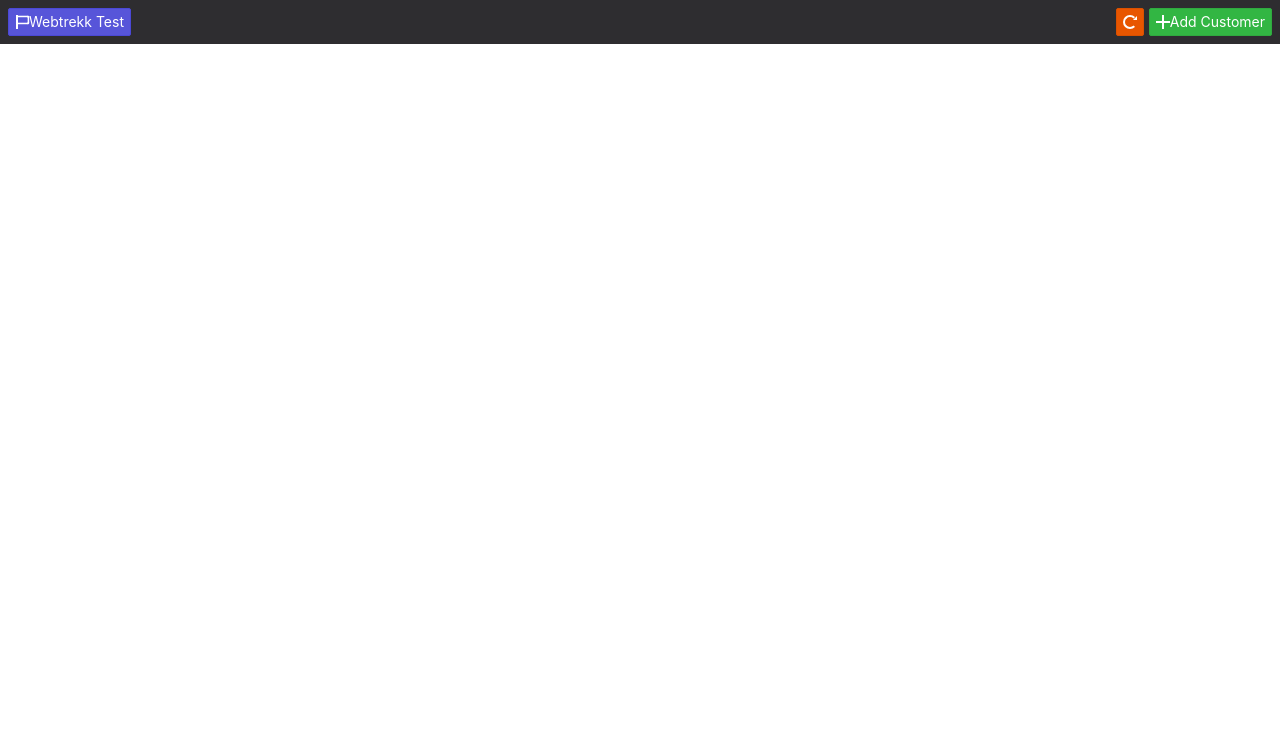
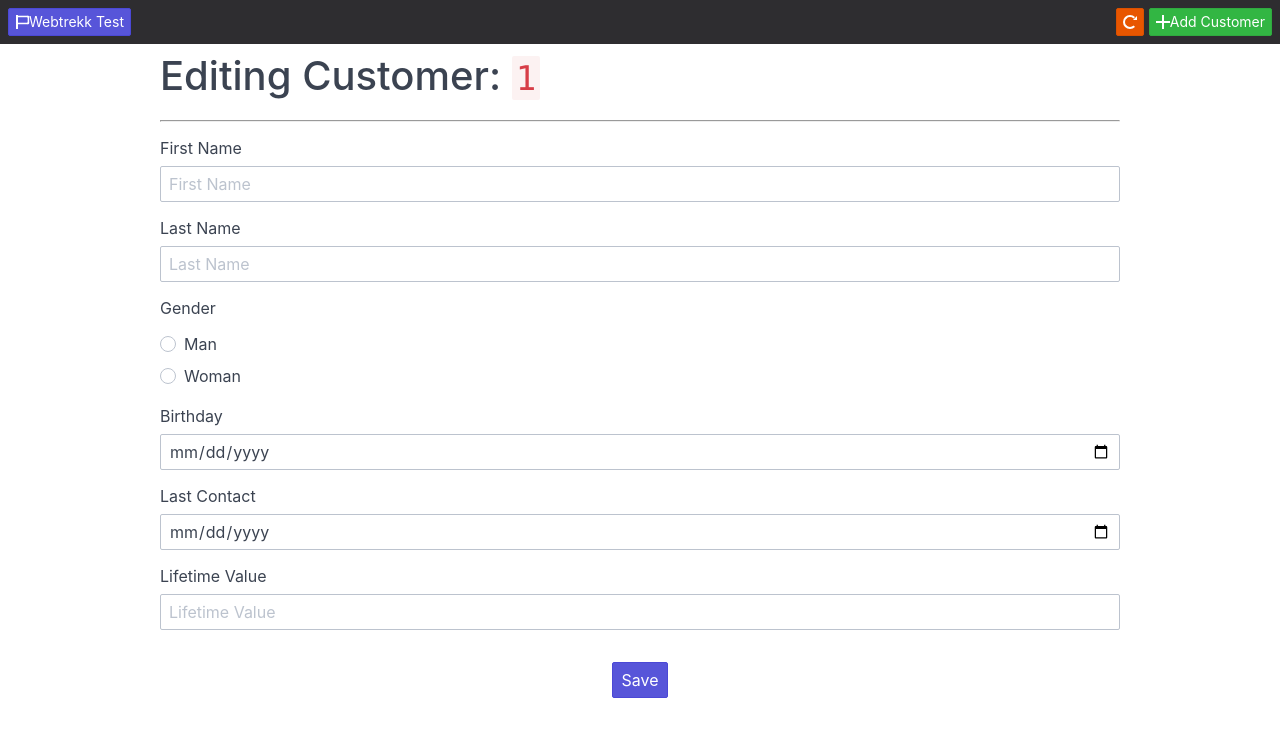
Before and after one commit to karmasakshi/webtrekk-test-fe, an Angular app: page /customers/1 in a window 1280 px wide. Shown: the top 736 px of the page. Built offline with nearby package versions, Linux system fonts and the light colour scheme.

Commit message:
Add customer form.

```diff
--- a/src/app/components/main/main.component.html
+++ b/src/app/components/main/main.component.html
@@ -1,5 +1,10 @@
 <!-- Header -->
 <app-header></app-header>
 
-<!-- Router Outlet -->
-<router-outlet></router-outlet>
+<!-- Main Container -->
+<div class="main-container">
+
+  <!-- Main Container / Router Outlet -->
+  <router-outlet></router-outlet>
+
+</div>
--- a/src/app/components/main/main.component.scss
+++ b/src/app/components/main/main.component.scss
@@ -0,0 +1,3 @@
+.main-container {
+  padding-bottom: 4rem;
+}
--- a/src/app/modules/customer/components/customer-detail/customer-detail.component.html
+++ b/src/app/modules/customer/components/customer-detail/customer-detail.component.html
@@ -0,0 +1,60 @@
+<div class="container grid-lg">
+  <div class="columns">
+    <div class="column">
+
+      <h1>Editing Customer: <code>1</code></h1>
+
+      <hr>
+
+      <!-- First Name -->
+      <div class="form-group">
+        <label class="form-label" for="first-name">First Name</label>
+        <input class="form-input" type="text" id="first-name" placeholder="First Name">
+      </div>
+
+      <!-- Last Name -->
+      <div class="form-group">
+        <label class="form-label" for="last-name">Last Name</label>
+        <input class="form-input" type="text" id="last-name" placeholder="Last Name">
+      </div>
+
+      <!-- Gender -->
+      <div class="form-group">
+        <label class="form-label">Gender</label>
+        <label class="form-radio">
+          <input type="radio" name="gender">
+          <i class="form-icon"></i> Man
+        </label>
+        <label class="form-radio">
+          <input type="radio" name="gender">
+          <i class="form-icon"></i> Woman
+        </label>
+      </div>
+
+      <!-- Birthday -->
+      <div class="form-group">
+        <label class="form-label" for="birthday">Birthday</label>
+        <input class="form-input" type="date" id="birthday" placeholder="Birthday">
+      </div>
+
+      <!-- Last Contact -->
+      <div class="form-group">
+        <label class="form-label" for="last-contact">Last Contact</label>
+        <input class="form-input" type="date" id="last-contact" placeholder="Last Contact">
+      </div>
+
+      <!-- Lifetime Value -->
+      <div class="form-group">
+        <label class="form-label" for="lifetime-value">Lifetime Value</label>
+        <input class="form-input" type="text" id="lifetime-value" placeholder="Lifetime Value">
+      </div>
+
+      <br />
+
+      <div class="text-center">
+        <button type="button" class="btn btn-primary">Save</button>
+      </div>
+
+    </div>
+  </div>
+</div>
--- a/src/app/modules/customer/components/customer-list/customer-list.component.html
+++ b/src/app/modules/customer/components/customer-list/customer-list.component.html
@@ -38,6 +38,12 @@
               <span>{{ customer.birthday | date }}</span>
             </div>
 
+            <!-- Details / Last Contact -->
+            <div>
+              <span>Last Contact:</span>
+              <span>{{ customer.lastContact | date }}</span>
+            </div>
+
             <!-- Details / Lifetime Value -->
             <div>
               <span>Lifetime Value:</span>
```
